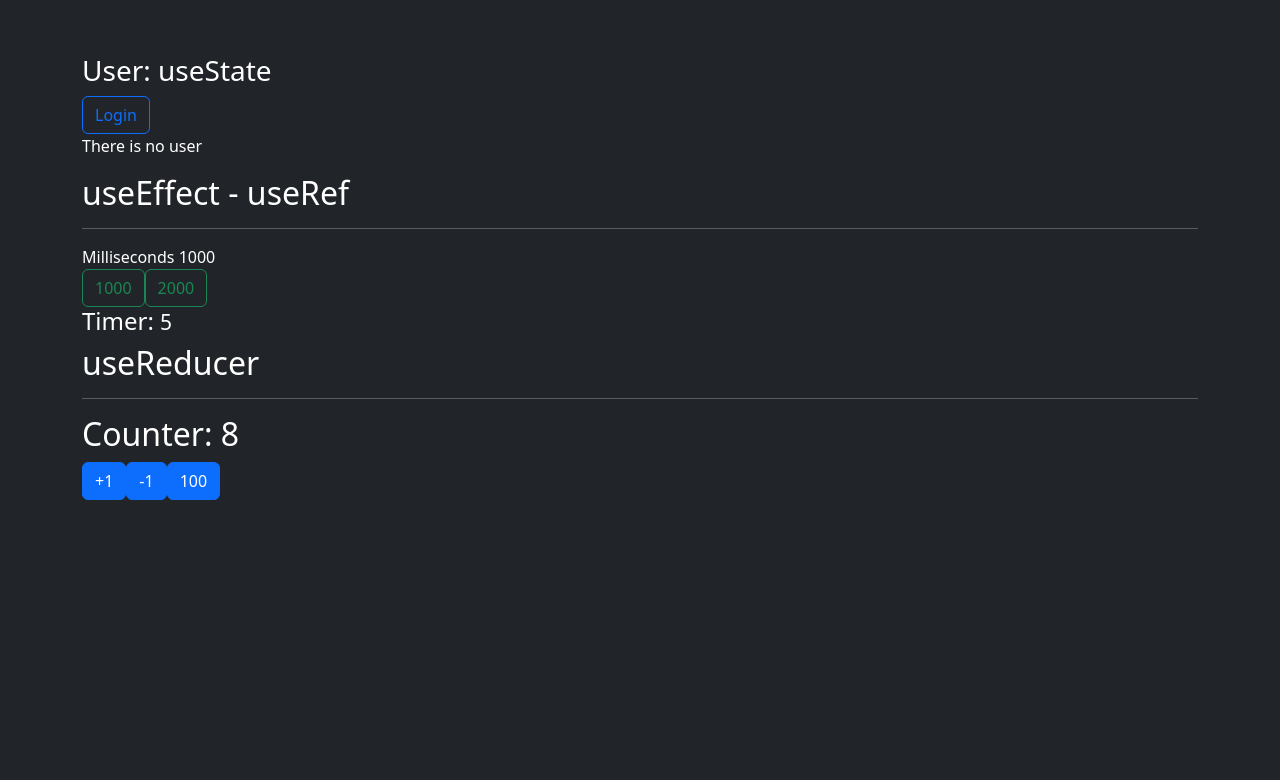
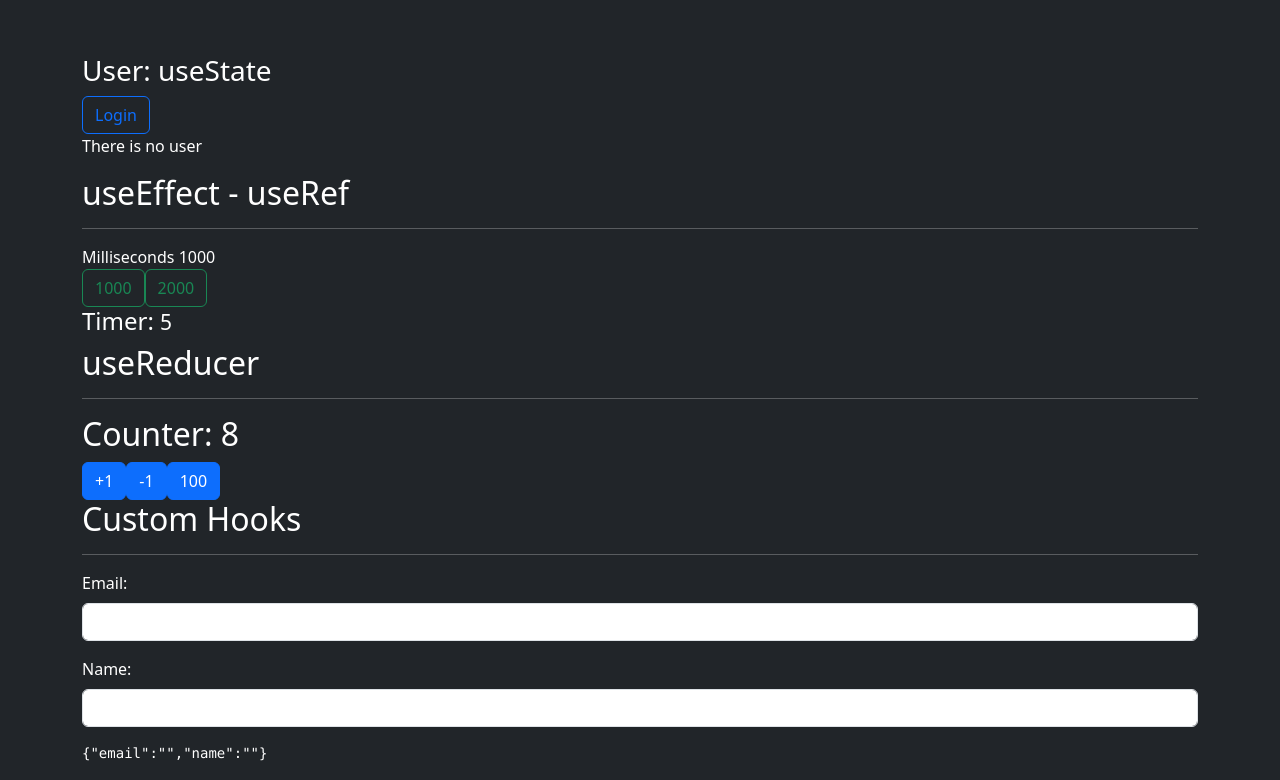
Before and after one commit to Nelitaa/react-typescript, a React (Create React App) app: page / in a window 1280 px wide. Shown: the part 281-1061 px from the top of the page. Before the commit the page ends 800 px from the top, so only its background shows below. Built offline with nearby package versions, Linux system fonts and the light colour scheme.

Commit message:
Add Form.tsx component

```diff
--- a/src/App.tsx
+++ b/src/App.tsx
@@ -3,6 +3,7 @@ import { User } from './components/User';
 
 import { TimerFather } from './components/TimerFather';
 import { CounterRed } from './components/CounterRed';
+import { Form } from './components/Form';
 
 function App() {
   return (
@@ -24,6 +25,11 @@ function App() {
       <hr/>
 
       <CounterRed />
+
+      <h2>Custom Hooks</h2>
+      <hr/>
+
+      <Form />
     </>
   );
 }
--- /dev/null
+++ b/src/components/Form.tsx
@@ -0,0 +1,43 @@
+import { ChangeEvent, useState } from "react"
+
+export const Form = () => {
+
+  const [form, setForm] = useState({
+    email: '',
+    name: ''
+  });
+
+  const handleChange = ( {target}: ChangeEvent<HTMLInputElement> ) => {
+    const { name, value } = target;
+
+    setForm({
+      ...form,
+      [ name ]: value
+    })
+  }
+
+  return (
+    <form autoComplete="off">
+      <div className="mb-3">
+        <label className="form-label">Email:</label>
+        <input  type="email"
+                className="form-control"
+                name="email"
+                onChange = { handleChange }
+              />
+      </div>
+
+      <div className="mb-3">
+        <label className="form-label">Name:</label>
+        <input  type="text"
+                className="form-control"
+                name="name"
+                onChange = { handleChange }
+              />
+      </div>
+
+      <pre>{ JSON.stringify(form) }</pre>
+
+    </form>
+  )
+}
```
